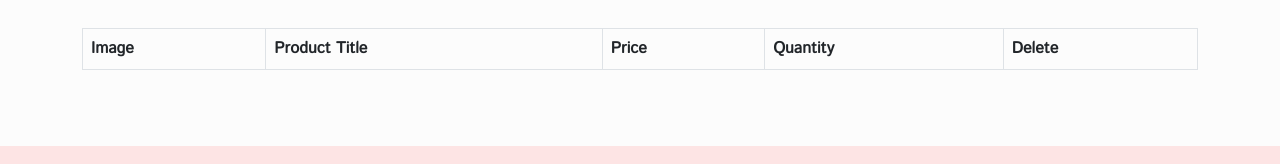
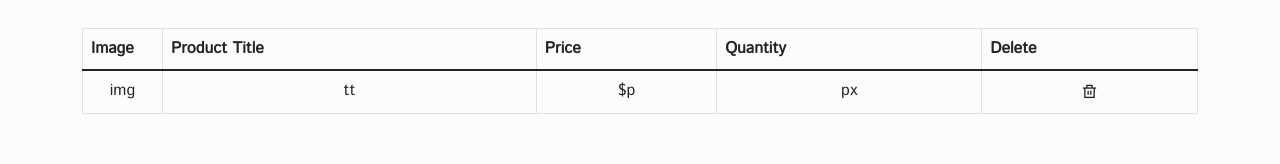
Before and after one commit to mdraselmiah95/tasty-treat-app, a React (Create React App) app: page /cart in a window 1280 px wide. Shown: the part 358-522 px from the top of the page. Built offline with nearby package versions, Linux system fonts and the light colour scheme; a web font is replaced by a local one.

Commit message:
WIP on Tasty Treat page

```diff
--- a/src/pages/Cart.jsx
+++ b/src/pages/Cart.jsx
@@ -3,6 +3,9 @@ import { useSelector, useDispatch } from "react-redux";
 import { Container, Row, Col } from "reactstrap";
 import Helmet from "../components/Helmet/Helmet";
 import CommonSection from "../components/UI/common-section/CommonSection";
+
+//Style CSS
+import "../styles/cart-page.css";
 
 const Cart = () => {
   return (
@@ -23,6 +26,7 @@ const Cart = () => {
                   </tr>
                 </thead>
                 <tbody>
+                  <Tr />
                   {/* {cartItems.map((item) => (
                     <Tr item={item} key={item.id} />
                   ))} */}
@@ -36,4 +40,27 @@ const Cart = () => {
   );
 };
 
+const Tr = (props) => {
+  // const { id, image01, title, price, quantity } = props.item;
+  // const dispatch = useDispatch();
+
+  // const deleteItem = () => {
+  //   dispatch(cartActions.deleteItem(id));
+  // };
+  return (
+    <tr>
+      <td className="text-center cart__img-box">
+        {/* <img src={image01} alt="cart-img" /> */}
+        img
+      </td>
+      <td className="text-center">tt</td>
+      <td className="text-center">$p</td>
+      <td className="text-center">px</td>
+      <td className="text-center cart__item-del">
+        <i className="ri-delete-bin-line"></i>
+      </td>
+    </tr>
+  );
+};
+
 export default Cart;
```
